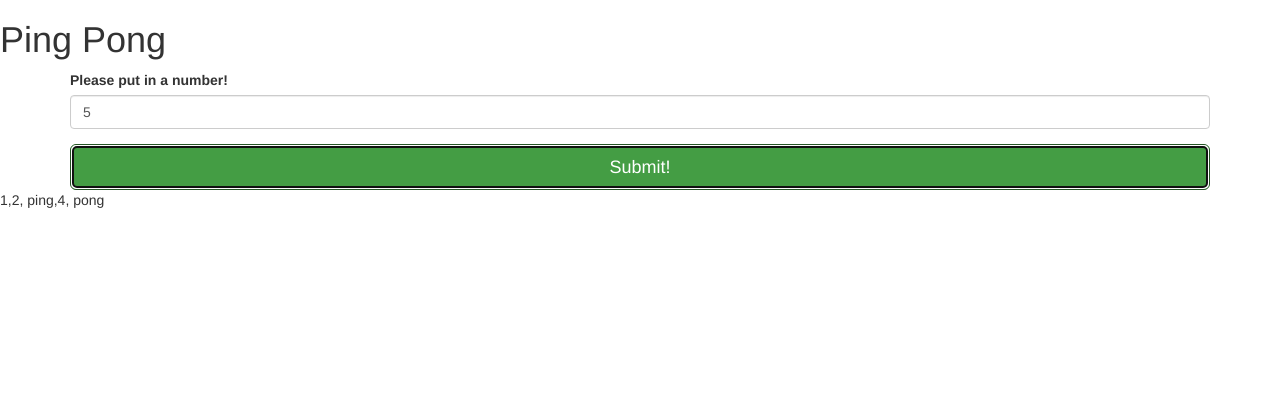
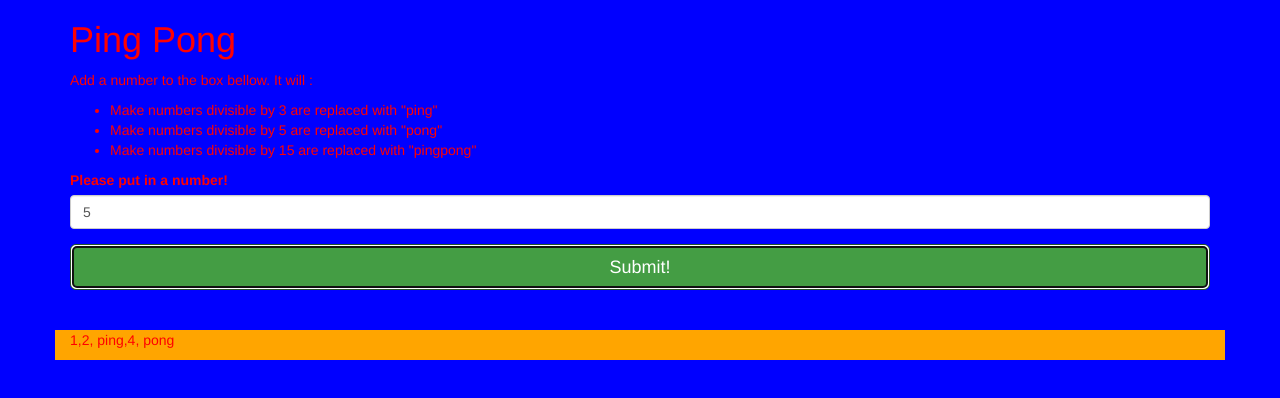
Before and after one commit to Griflongtin/ping-pong, a plain HTML site: page index.html in a window 1280 px wide. Both pictures are taken after typing "5" into the empty fields and a click on the button "Submit!". Drawn offline with Linux system fonts and the light colour scheme.

Commit message:
this will add some css styling to the page

```diff
--- a/css/styles.css
+++ b/css/styles.css
@@ -0,0 +1,10 @@
+body {
+  background-color: blue;
+}
+div {
+  color: red;
+}
+#out {
+  display: none;
+  background-color: orange;
+}
--- a/index.html
+++ b/index.html
@@ -8,8 +8,14 @@
     <title>Ping Pong</title>
   </head>
   <body>
-    <h1>Ping Pong</h1>
     <div class="container">
+      <h1>Ping Pong</h1>
+      <p>Add a number to the box bellow. It will :</p>
+      <ul>
+        <li>Make numbers divisible by 3 are replaced with "ping"</li>
+        <li>Make numbers divisible by 5 are replaced with "pong"</li>
+        <li>Make numbers divisible by 15 are replaced with "pingpong"</li>
+      </ul>
       <form>
         <div class="form-group">
           <label for="numberInput">Please put in a number!</label>
@@ -18,7 +24,10 @@
         <button type="submit" value="Reset Form" class="btn btn-success btn-lg btn-block">Submit!</button>
       </form>
     </div>
-    <div id="output">
+    <br>
+    <br>
+    <div class="container" id="out">
+      <p id="output"></p>
     </div>
   </body>
 </html>
--- a/js/scripts.js
+++ b/js/scripts.js
@@ -22,6 +22,7 @@ $(document).ready(function() {
     event.preventDefault();
     var input = parseInt($("#numberInput").val());
     var outputNumber = numberOutput(input);
+    $("#out").show();
     $("#output").text(outputNumber);
   });
 });
```
